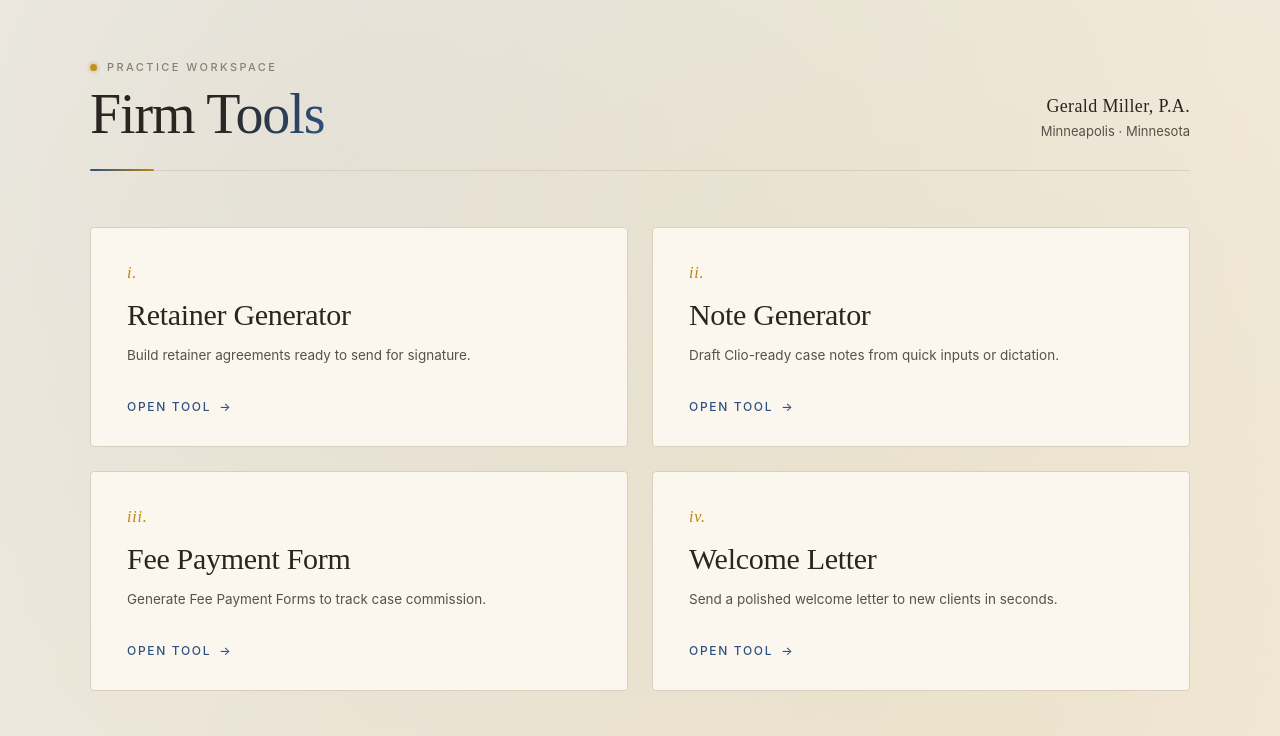
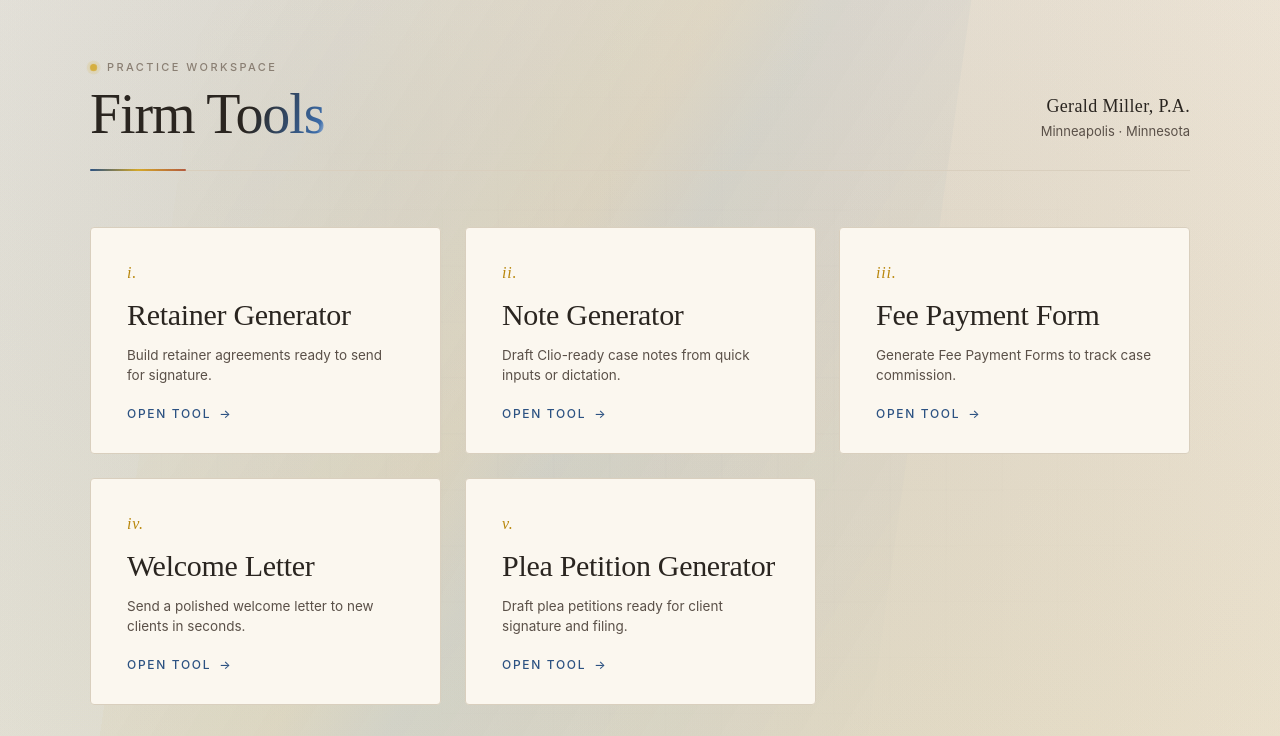
Before and after one commit to gmannion5149/FirmTools, a plain HTML site: page index.html in a window 1280 px wide. Shown: the top 736 px of the page. Drawn offline with Linux system fonts and the light colour scheme.

Commit message:
Update index.html

```diff
--- a/index.html
+++ b/index.html
@@ -1,12 +1,12 @@
 <!DOCTYPE html>
-<!-- saved from url=(0050)file:///C:/Users/gerar/Downloads/Firm_Tools_2.html -->
+<!-- saved from url=(0050)file:///C:/Users/gerar/Downloads/Firm_Tools_3.html -->
 <html lang="en"><head><meta http-equiv="Content-Type" content="text/html; charset=UTF-8">
 
 <meta name="viewport" content="width=device-width, initial-scale=1.0">
 <title>Firm Tools — Gerald Miller, P.A.</title>
 <link rel="preconnect" href="https://fonts.googleapis.com/">
 <link rel="preconnect" href="https://fonts.gstatic.com/" crossorigin="">
-<link href="./Firm Tools_files/css2" rel="stylesheet">
+<link href="./Firm Tools — Gerald Miller, P.A._files/css2" rel="stylesheet">
 <style>
   :root {
     --cream: #F5EFE4;
@@ -18,8 +18,12 @@
     --rule: #D9CFBE;
     --blue: #2C5282;
     --blue-deep: #1E3A5F;
+    --blue-bright: #3B6BA8;
     --blue-soft: #E8EEF5;
+    --teal: #2C7A7B;
     --accent: #B8860B;
+    --accent-bright: #D4A82A;
+    --copper: #B45B3E;
   }
 
   * { box-sizing: border-box; margin: 0; padding: 0; }
@@ -34,18 +38,62 @@
 
   body {
     background-image:
-      radial-gradient(circle at 18% 12%, rgba(44, 82, 130, 0.07), transparent 42%),
-      radial-gradient(circle at 82% 88%, rgba(184, 134, 11, 0.09), transparent 46%),
-      radial-gradient(circle at 60% 40%, rgba(212, 175, 55, 0.04), transparent 55%);
-    background-size: 200% 200%;
+      radial-gradient(circle at 18% 12%, rgba(44, 82, 130, 0.10), transparent 42%),
+      radial-gradient(circle at 82% 88%, rgba(212, 168, 42, 0.12), transparent 46%),
+      radial-gradient(circle at 60% 40%, rgba(180, 91, 62, 0.06), transparent 55%),
+      radial-gradient(circle at 30% 80%, rgba(44, 122, 123, 0.07), transparent 50%);
+    background-size: 220% 220%;
     background-position: 0% 0%;
     animation: drift 22s ease-in-out infinite alternate;
     padding: 60px 40px 80px;
+    position: relative;
+    overflow-x: hidden;
   }
 
+  body::before {
+    content: "";
+    position: fixed;
+    inset: -10%;
+    background-image:
+      linear-gradient(rgba(44, 82, 130, 0.035) 1px, transparent 1px),
+      linear-gradient(90deg, rgba(44, 82, 130, 0.035) 1px, transparent 1px);
+    background-size: 56px 56px;
+    mask-image: radial-gradient(ellipse at center, rgba(0,0,0,0.55), transparent 70%);
+    -webkit-mask-image: radial-gradient(ellipse at center, rgba(0,0,0,0.55), transparent 70%);
+    animation: meshDrift 30s linear infinite;
+    pointer-events: none;
+    z-index: 0;
+  }
+
+  body::after {
+    content: "";
+    position: fixed;
+    top: 0; left: -30%;
+    width: 60%;
+    height: 100%;
+    background: linear-gradient(115deg, transparent 0%, rgba(212, 168, 42, 0.06) 45%, rgba(44, 107, 168, 0.05) 55%, transparent 100%);
+    animation: sweep 14s ease-in-out infinite;
+    pointer-events: none;
+    z-index: 0;
+  }
+
+  .wrap { position: relative; z-index: 1; }
+
   @keyframes drift {
-    0%   { background-position:   0%   0%, 100% 100%,  50%  50%; }
-    100% { background-position: 100% 100%,   0%   0%,  60%  40%; }
+    0%   { background-position:   0%   0%, 100% 100%,  50%  50%,  20% 80%; }
+    100% { background-position: 100% 100%,   0%   0%,  60%  40%,  80% 20%; }
+  }
+
+  @keyframes meshDrift {
+    from { transform: translate(0, 0); }
+    to   { transform: translate(56px, 56px); }
+  }
+
+  @keyframes sweep {
+    0%   { transform: translateX(0)    skewX(-8deg); opacity: 0; }
+    20%  { opacity: 1; }
+    80%  { opacity: 1; }
+    100% { transform: translateX(260%) skewX(-8deg); opacity: 0; }
   }
 
   @keyframes fadeUp {
@@ -59,8 +107,18 @@
   }
 
   @keyframes pulseDot {
-    0%, 100% { transform: scale(1);   opacity: 0.9; }
-    50%      { transform: scale(1.5); opacity: 0.4; }
+    0%, 100% { transform: scale(1);   opacity: 0.9; box-shadow: 0 0 0 3px rgba(212, 175, 55, 0.18); }
+    50%      { transform: scale(1.4); opacity: 0.5; box-shadow: 0 0 0 6px rgba(212, 175, 55, 0.08); }
+  }
+
+  @keyframes titleSheen {
+    0%, 92%, 100% { background-position: -200% center; }
+    96%           { background-position:  200% center; }
+  }
+
+  @keyframes ribbonDraw {
+    from { transform: scaleX(0); }
+    to   { transform: scaleX(1); }
   }
 
   .wrap {
@@ -86,9 +144,11 @@
     left: 0;
     bottom: -1px;
     height: 2px;
-    width: 64px;
-    background: linear-gradient(90deg, var(--blue), var(--accent));
+    width: 96px;
+    background: linear-gradient(90deg, var(--blue), var(--accent-bright), var(--copper));
     border-radius: 2px;
+    transform-origin: left center;
+    animation: ribbonDraw 1s cubic-bezier(0.65, 0, 0.35, 1) 0.4s both;
   }
 
   .title-block { position: relative; }
@@ -111,7 +171,7 @@
     width: 7px;
     height: 7px;
     border-radius: 50%;
-    background: var(--accent);
+    background: var(--accent-bright);
     animation: pulseDot 2.4s ease-in-out infinite;
     box-shadow: 0 0 0 3px rgba(212, 175, 55, 0.18);
   }
@@ -123,10 +183,20 @@
     line-height: 1;
     letter-spacing: -0.02em;
     color: var(--ink);
-    background: linear-gradient(110deg, var(--ink) 0%, var(--ink) 55%, var(--blue) 100%);
+    background: linear-gradient(110deg,
+      var(--ink) 0%,
+      var(--ink) 35%,
+      var(--blue-bright) 50%,
+      rgba(255, 255, 255, 0.95) 53%,
+      var(--blue-bright) 56%,
+      var(--ink) 70%,
+      var(--blue) 100%);
+    background-size: 200% auto;
+    background-position: -200% center;
     -webkit-background-clip: text;
     background-clip: text;
     -webkit-text-fill-color: transparent;
+    animation: titleSheen 7s ease-in-out infinite;
   }
 
   .meta {
@@ -145,8 +215,9 @@
 
   .grid {
     display: grid;
-    grid-template-columns: repeat(2, 1fr);
+    grid-template-columns: repeat(3, 1fr);
     gap: 24px;
+    perspective: 1200px;
   }
 
   .card {
@@ -160,52 +231,67 @@
     display: flex;
     flex-direction: column;
     min-height: 220px;
-    transition: transform 0.3s ease, box-shadow 0.3s ease, border-color 0.3s ease;
+    transition: transform 0.4s cubic-bezier(0.2, 0.8, 0.2, 1),
+                box-shadow 0.4s ease,
+                border-color 0.4s ease;
     overflow: hidden;
     opacity: 0;
     animation: fadeUp 0.65s ease forwards;
+    transform-style: preserve-3d;
+    will-change: transform;
   }
 
   .card:nth-child(1) { animation-delay: 0.15s; }
   .card:nth-child(2) { animation-delay: 0.25s; }
   .card:nth-child(3) { animation-delay: 0.35s; }
   .card:nth-child(4) { animation-delay: 0.45s; }
+  .card:nth-child(5) { animation-delay: 0.55s; }
 
   .card::before {
     content: "";
     position: absolute;
     left: 0; top: 0; bottom: 0;
     width: 3px;
-    background: linear-gradient(180deg, var(--blue), var(--accent));
+    background: linear-gradient(180deg, var(--blue), var(--accent-bright), var(--copper));
     transform: scaleY(0);
     transform-origin: top;
-    transition: transform 0.4s ease;
+    transition: transform 0.5s cubic-bezier(0.65, 0, 0.35, 1);
   }
 
   .card::after {
     content: "";
     position: absolute;
     inset: 0;
-    background: radial-gradient(circle at top right, rgba(44, 82, 130, 0.07), transparent 55%);
+    background:
+      radial-gradient(circle at var(--mx, 50%) var(--my, 0%),
+        rgba(44, 107, 168, 0.14),
+        rgba(212, 168, 42, 0.06) 35%,
+        transparent 60%);
     opacity: 0;
     transition: opacity 0.4s ease;
     pointer-events: none;
   }
 
   .card:hover {
-    transform: translateY(-4px);
-    box-shadow: 0 18px 38px -18px rgba(44, 37, 32, 0.22);
-    border-color: var(--blue);
+    box-shadow:
+      0 24px 48px -22px rgba(44, 37, 32, 0.28),
+      0 0 0 1px rgba(44, 82, 130, 0.35);
+    border-color: var(--blue-bright);
   }
 
   .card:hover::before { transform: scaleY(1); }
   .card:hover::after  { opacity: 1; }
 
+  .card > * { position: relative; z-index: 1; }
+
   .card-num {
     font-family: 'Cormorant Garamond', serif;
     font-size: 16px;
     font-style: italic;
-    color: var(--accent);
+    background: linear-gradient(90deg, var(--accent), var(--accent-bright));
+    -webkit-background-clip: text;
+    background-clip: text;
+    -webkit-text-fill-color: transparent;
     letter-spacing: 0.05em;
     margin-bottom: 16px;
     position: relative;
@@ -442,6 +528,10 @@
 
   .lookup-empty.show { display: block; }
 
+  @media (max-width: 980px) {
+    .grid { grid-template-columns: repeat(2, 1fr); }
+  }
+
   @media (max-width: 780px) {
     body { padding: 40px 22px 60px; }
     header { flex-direction: column; align-items: flex-start; gap: 20px; }
@@ -472,31 +562,38 @@
     </header>
 
     <div class="grid">
-      <a class="card" href="https://gmannion5149.github.io/Retainergenerator/" target="_blank" rel="noopener">
+      <a class="card" href="https://gmannion5149.github.io/Retainergenerator/" target="_blank" rel="noopener" style="--mx: 95.10526902083102%; --my: 35.395329782875876%;">
         <div class="card-num">i.</div>
         <div class="card-name">Retainer Generator</div>
         <div class="card-desc">Build retainer agreements ready to send for signature.</div>
         <div class="card-cta">Open Tool <span class="arrow">→</span></div>
       </a>
 
-      <a class="card" href="https://gmannion5149.github.io/Clio-Notes-Generator/" target="_blank" rel="noopener">
+      <a class="card" href="https://gmannion5149.github.io/Clio-Notes-Generator/" target="_blank" rel="noopener" style="--mx: 74.95377074746574%; --my: 18.353133961491192%;">
         <div class="card-num">ii.</div>
         <div class="card-name">Note Generator</div>
         <div class="card-desc">Draft Clio-ready case notes from quick inputs or dictation.</div>
         <div class="card-cta">Open Tool <span class="arrow">→</span></div>
       </a>
 
-      <a class="card" href="https://gmannion5149.github.io/paysheet-generator/" target="_blank" rel="noopener">
+      <a class="card" href="https://gmannion5149.github.io/paysheet-generator/" target="_blank" rel="noopener" style="--mx: 10.315250083546843%; --my: 90.89171104738494%;">
         <div class="card-num">iii.</div>
         <div class="card-name">Fee Payment Form</div>
         <div class="card-desc">Generate Fee Payment Forms to track case commission.</div>
         <div class="card-cta">Open Tool <span class="arrow">→</span></div>
       </a>
 
-      <a class="card" href="https://gmannion5149.github.io/Welcome-Letter/" target="_blank" rel="noopener">
+      <a class="card" href="https://gmannion5149.github.io/Welcome-Letter/" target="_blank" rel="noopener" style="--mx: 62.02517544836805%; --my: 46.82507169192954%;">
         <div class="card-num">iv.</div>
         <div class="card-name">Welcome Letter</div>
         <div class="card-desc">Send a polished welcome letter to new clients in seconds.</div>
+        <div class="card-cta">Open Tool <span class="arrow">→</span></div>
+      </a>
+
+      <a class="card" href="https://gmannion5149.github.io/Plea-Petition-Generator/" target="_blank" rel="noopener" style="--mx: 98.90832126545617%; --my: 71.51440666393555%;">
+        <div class="card-num">v.</div>
+        <div class="card-name">Plea Petition Generator</div>
+        <div class="card-desc">Draft plea petitions ready for client signature and filing.</div>
         <div class="card-cta">Open Tool <span class="arrow">→</span></div>
       </a>
     </div>
@@ -542,6 +639,28 @@
   </div>
 
 <script>
+  /* ---- 3D tilt on cards (mouse-tracked) ---- */
+  (function tiltCards() {
+    const cards = document.querySelectorAll('.card');
+    const MAX = 6; // degrees
+    cards.forEach(card => {
+      card.addEventListener('mousemove', e => {
+        const r = card.getBoundingClientRect();
+        const x = (e.clientX - r.left) / r.width;
+        const y = (e.clientY - r.top)  / r.height;
+        const rx = (0.5 - y) * MAX;
+        const ry = (x - 0.5) * MAX;
+        card.style.transform =
+          `translateY(-5px) perspective(900px) rotateX(${rx}deg) rotateY(${ry}deg)`;
+        card.style.setProperty('--mx', (x * 100) + '%');
+        card.style.setProperty('--my', (y * 100) + '%');
+      });
+      card.addEventListener('mouseleave', () => {
+        card.style.transform = '';
+      });
+    });
+  })();
+
   const COURT_BASE = 'https://mncourts.gov/find-courts/';
   const counties = [
     { name: 'Aitkin',           court: 'aitkin',         jail: 'https://www.co.aitkin.mn.us/departments/sheriff/inmates/Current-Inmate-Roster.pdf' },
```
